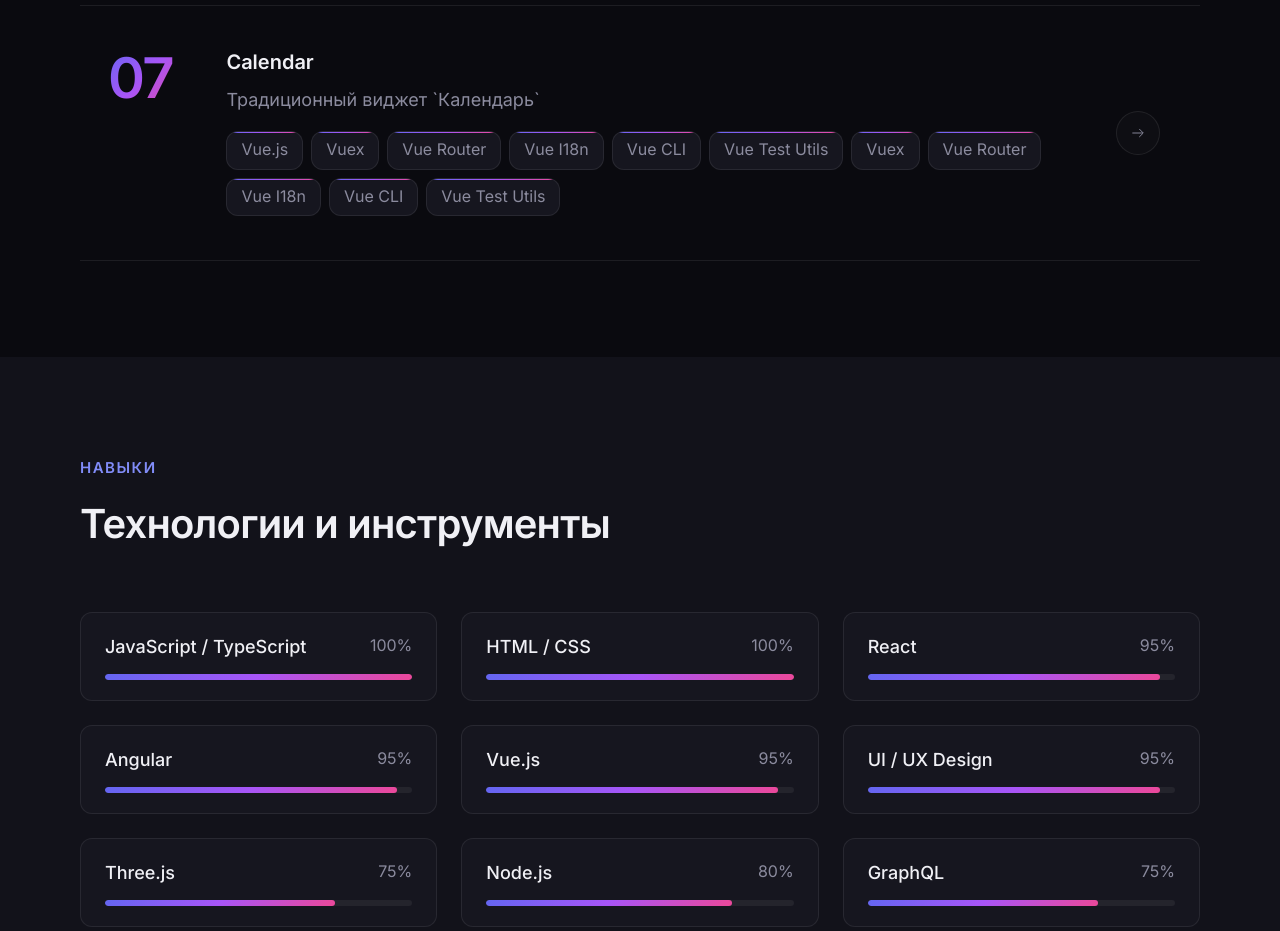
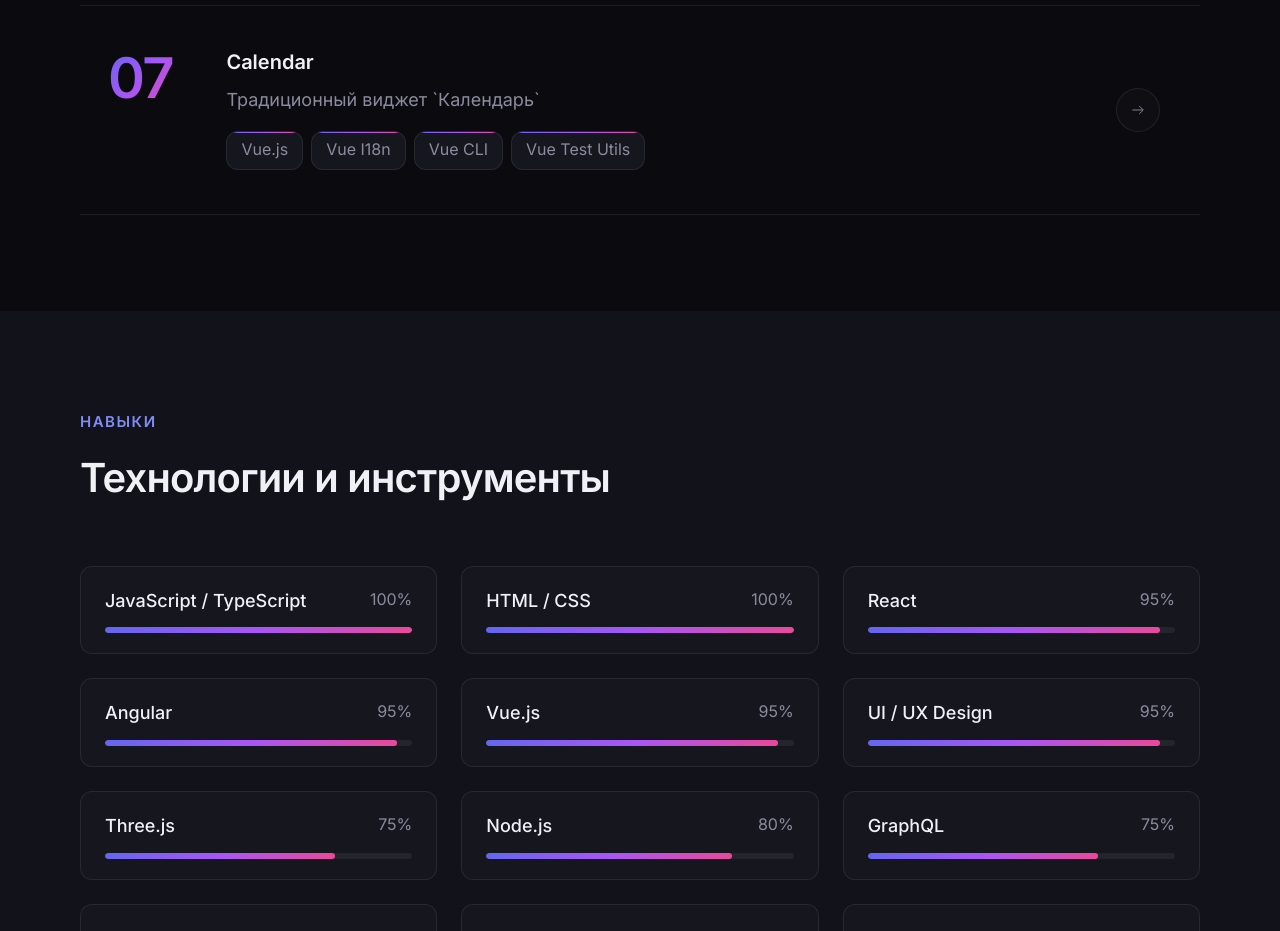
Before and after one commit to MarkovaDA/Portfolio, a React (Vite) app: page / in a window 1280 px wide. Shown: the part 3280-4211 px from the top of the page. Built offline with nearby package versions, Linux system fonts and the light colour scheme; a web font is replaced by a local one.

Commit message:
поправила технологический стек

```diff
--- a/src/data.ts
+++ b/src/data.ts
@@ -247,7 +247,7 @@ export const projects: Project[] = [
     description: 'Традиционный виджет `Календарь`',
     publicUrl: 'https://markovada.github.io/VueCalendarApp/',
     repoUrl: 'https://github.com/MarkovaDA/VueCalendarApp/',
-    tags: ['Vue.js', 'Vuex', 'Vue Router', 'Vue I18n', 'Vue CLI', 'Vue Test Utils', 'Vuex', 'Vue Router', 'Vue I18n', 'Vue CLI', 'Vue Test Utils'],
+    tags: ['Vue.js', 'Vue I18n', 'Vue CLI', 'Vue Test Utils'],
     slots: [
       {
         id: 'main',
```
